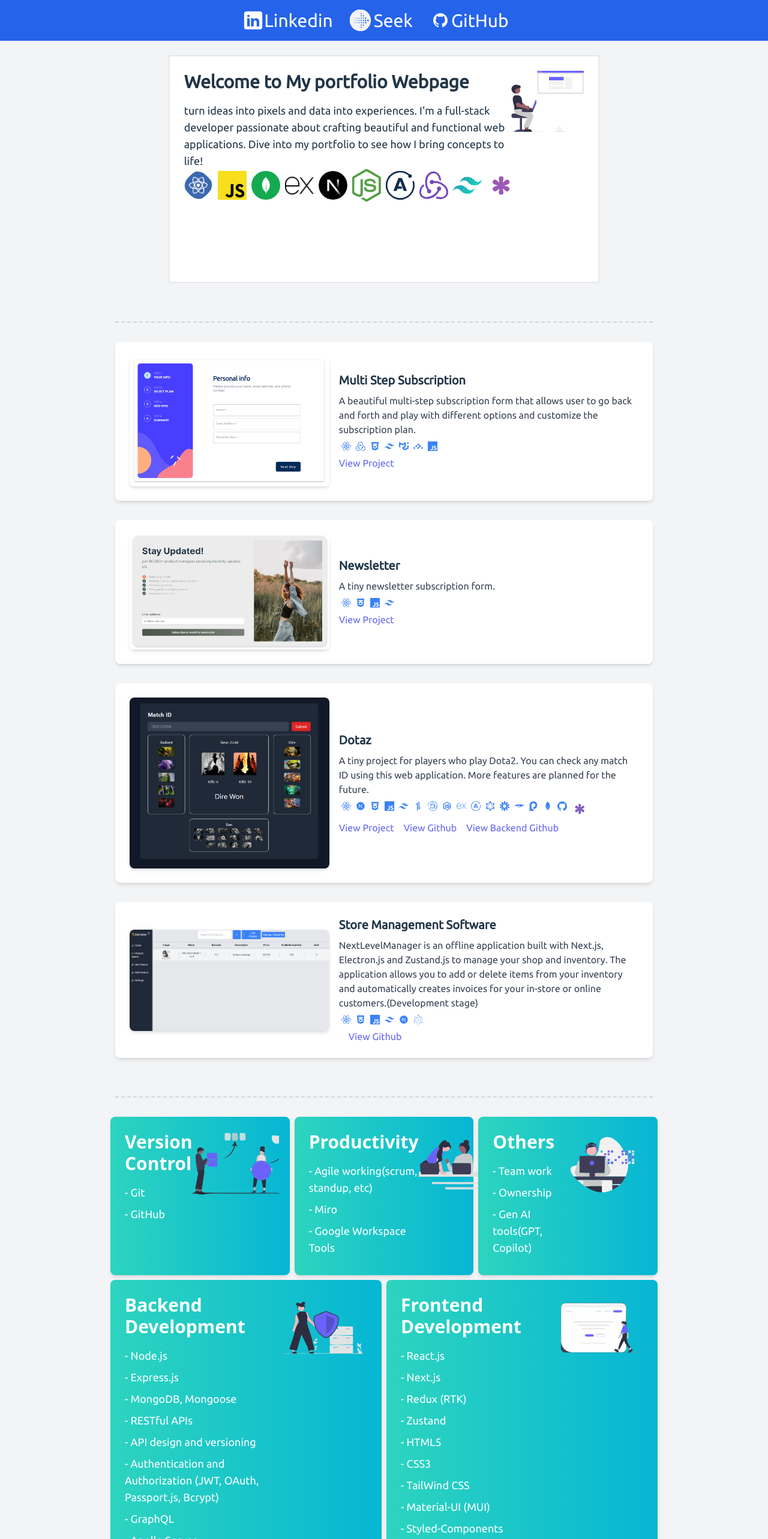
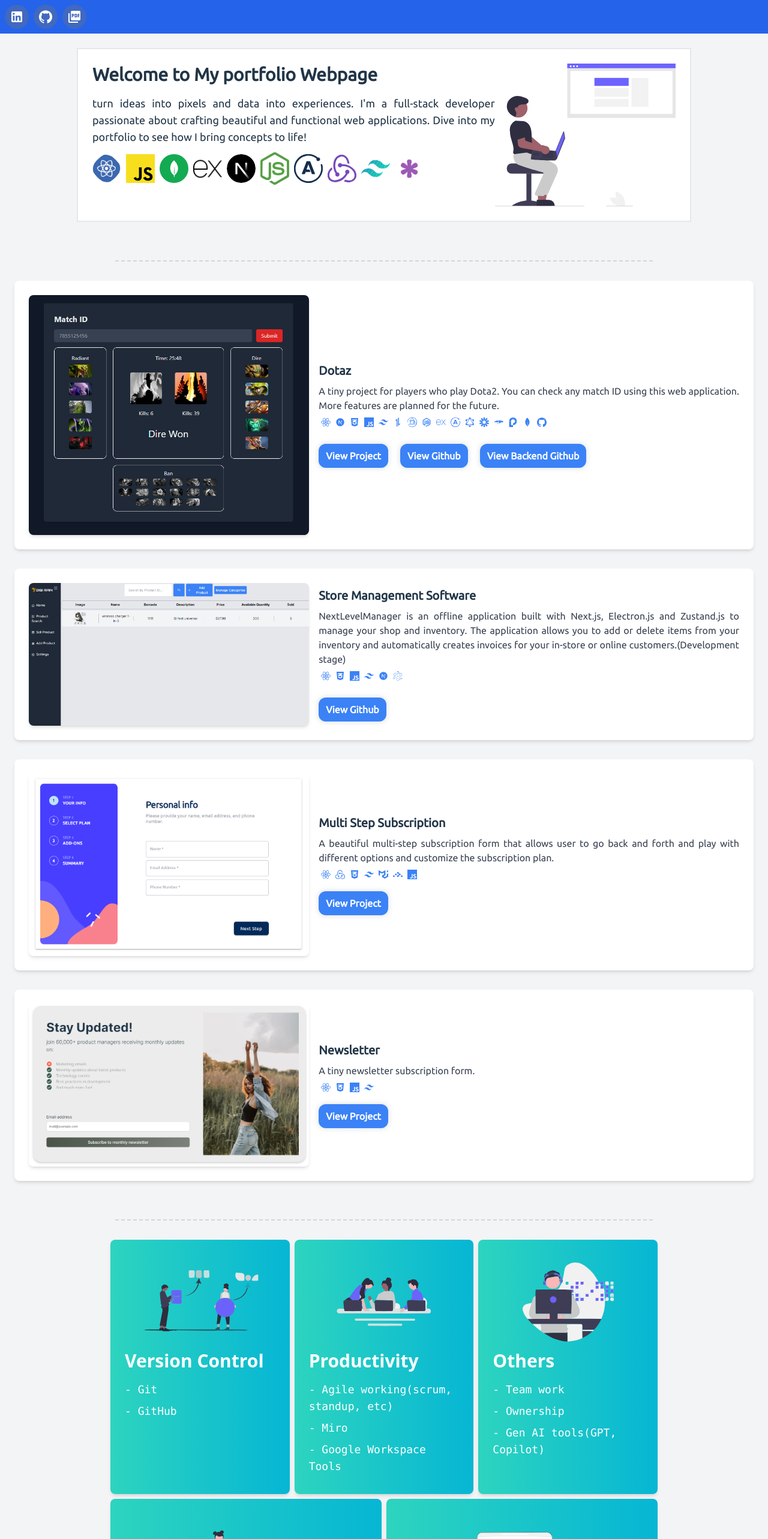
Before and after one commit to kaveh2k/portfolio, a React (Create React App) app: page / in a window 1280 px wide. Shown: the top 2566 px of the page at 60% size. Built offline with nearby package versions, Linux system fonts and the light colour scheme.

Commit message:
update design and debug skills

```diff
--- a/package.json
+++ b/package.json
@@ -4,8 +4,8 @@
   "private": true,
   "dependencies": {
     "@babel/plugin-proposal-private-property-in-object": "^7.21.11",
-    "@emotion/react": "^11.12.0",
-    "@emotion/styled": "^11.12.0",
+    "@emotion/react": "^11.13.0",
+    "@emotion/styled": "^11.13.0",
     "@fontsource/ubuntu": "^5.0.13",
     "@mui/icons-material": "^5.16.4",
     "@mui/material": "^5.16.4",
--- a/src/components/main/Header.jsx
+++ b/src/components/main/Header.jsx
@@ -2,34 +2,37 @@ import React from "react";
 import { Link } from "react-router-dom";
 import { github, linkedin, seek } from "../../img";
 
+import LinkedInIcon from "@mui/icons-material/LinkedIn";
+import SeekIcon from "@mui/icons-material/Search"; // Material Icon for Seek
+import IndeedIcon from "@mui/icons-material/VerifiedUser"; // Material Icon for Indeed
+import GitHubIcon from "@mui/icons-material/GitHub";
+import PdfIcon from "@mui/icons-material/PictureAsPdf";
+
 const Header = () => {
   return (
     <>
-      <header className="bg-blue-600 p-4 flex justify-center items-center">
+      <header className="bg-blue-600 p-2 flex justify-start items-center">
         <div className="flex">
           <Link
             to={"https://www.linkedin.com/in/kavehkorki/"}
-            className="text-white mr-7 flex"
+            className="text-white mr-2 flex items-center rounded-full p-2 bg-gray-500 bg-opacity-40 hover:text-blue-900 hover:bg-white"
             target="_blank"
           >
-            <img src={linkedin} alt="github" className="w-9" />
-            <h1 className="text-3xl">Linkedin</h1>
+            <LinkedInIcon />
+          </Link>
+          <Link
+            to={"https://github.com/kaveh2k"}
+            className="text-white mr-2 flex items-center rounded-full p-2 bg-gray-500 bg-opacity-40 hover:text-blue-900 hover:bg-white"
+            target="_blank"
+          >
+            <GitHubIcon />
           </Link>
           <Link
             to={"https://www.seek.com.au/profile/kaveh-korki-6BMR6BtJhS"}
-            className="text-white mr-7 flex"
+            className="text-white mr-2 flex items-center rounded-full p-2 bg-gray-500 bg-opacity-40 hover:text-blue-900 hover:bg-white"
             target="_blank"
           >
-            <img src={seek} alt="github" className="w-9 mr-1" />
-            <h1 className="text-3xl">Seek</h1>
-          </Link>
-          <Link
-            to={"https://github.com/kaveh2k"}
-            className="text-white mr-7 flex"
-            target="_blank"
-          >
-            <img src={github} alt="github" className="w-9" />
-            <h1 className="text-3xl">GitHub</h1>
+            <PdfIcon />
           </Link>
         </div>
       </header>
--- a/src/components/main/intro/Intro.jsx
+++ b/src/components/main/intro/Intro.jsx
@@ -17,9 +17,9 @@ import IntroIcon from "./introImg";
 const Intro = () => {
   return (
     <>
-      <div className="text-left mb-8 border-2 md:w-7/12 bg-white p-6 flex flex-col md:flex-row">
-        <div className="grid grid-cols-1 md:grid-rows-2 ">
-          <div className="">
+      <div className="mb-8 border-2 md:w-full md:max-w-5xl text-justify bg-white p-6 flex flex-col md:flex-row">
+        <div className="">
+          <div className="mb-3">
             <h2 className="text-3xl  font-semibold mb-4">
               Welcome to My portfolio Webpage
             </h2>
@@ -30,7 +30,7 @@ const Intro = () => {
               to life!
             </p>
           </div>
-          <div className="flex flex-row items-center h-fit">
+          <div className="flex flex-row items-center h-fit ">
             <IntroIcon icon={reactjs} alt="react.js" />
             <IntroIcon icon={js} alt="java script" />
             <IntroIcon icon={mongodb} alt="mongodb" />
@@ -43,7 +43,7 @@ const Intro = () => {
             <IntroIcon icon={fus2} alt="fuse.js" />
           </div>
         </div>
-        <div className=" hidden md:block md:h-3/4 md:w-3/4 lg:h-1/4 lg:w-7/12 ">
+        <div className=" hidden mid-screen:block mid-screen:h-3/4 md:w-3/4 ">
           <div className=" transform transition-transform duration-300 hover:scale-105">
             <img src={web_developer} alt="Web Developer" />
           </div>
--- a/src/components/main/projects/RenderProjects.jsx
+++ b/src/components/main/projects/RenderProjects.jsx
@@ -22,10 +22,52 @@ import {
 
 import { RiNextjsFill, RiNodejsLine } from "react-icons/ri";
 
-import { multistep, newsletter, dotaz_front, fuse, sample } from "../../../img";
+import { multistep, newsletter, dotaz_front, sample } from "../../../img";
 
 const RenderProjects = () => {
   const projects = [
+    {
+      imageUrl: dotaz_front,
+      title: "Dotaz",
+      description:
+        "A tiny project for players who play Dota2. You can check any match ID using this web application. More features are planned for the future.",
+      technologies: [
+        { icon: FaReact, name: "React.js" },
+        { icon: RiNextjsFill, name: "Next.js" },
+        { icon: FaCss3Alt, name: "CSS" },
+        { icon: SiJavascript, name: "JavaScript" },
+        { icon: SiTailwindcss, name: "TailwindCSS" },
+        { icon: SiAxios, name: "Axios" },
+        { icon: SiPostcss, name: "PostCSS" },
+        { icon: RiNodejsLine, name: "Node.js" },
+        { icon: SiExpress, name: "Express" },
+        { icon: SiApollographql, name: "Apollo GraphQL" },
+        { icon: SiGraphql, name: "GraphQL" },
+        { icon: SiJsonwebtokens, name: "JSON Web Tokens" },
+        { icon: SiMongoose, name: "Mongoose" },
+        { icon: SiPassport, name: "Passport" },
+        { icon: SiMongodb, name: "MongoDB" },
+        { icon: SiGithub, name: "GitHub" },
+      ],
+      projectLink: "https://dotaz.onrender.com/",
+      githubLink: "https://github.com/kaveh2k/dotaz/",
+      backendLink: "https://github.com/kaveh2k/dotaz-backend",
+    },
+    {
+      imageUrl: sample,
+      title: "Store Management Software",
+      description:
+        "NextLevelManager is an offline application built with Next.js, Electron.js and Zustand.js to manage your shop and inventory. The application allows you to add or delete items from your inventory and automatically creates invoices for your in-store or online customers.(Development stage)",
+      technologies: [
+        { icon: FaReact, name: "React.js" },
+        { icon: FaCss3Alt, name: "CSS" },
+        { icon: SiJavascript, name: "JavaScript" },
+        { icon: SiTailwindcss, name: "TailWind CSS" },
+        { icon: RiNextjsFill, name: " Next.js" },
+        { icon: SiElectron, name: " Electron.js " },
+      ],
+      githubLink: "https://github.com/kaveh2k/nextlevelmanager",
+    },
     {
       imageUrl: multistep,
       title: "Multi Step Subscription",
@@ -54,49 +96,6 @@ const RenderProjects = () => {
       ],
       projectLink: "/newsletter",
     },
-    {
-      imageUrl: dotaz_front,
-      title: "Dotaz",
-      description:
-        "A tiny project for players who play Dota2. You can check any match ID using this web application. More features are planned for the future.",
-      technologies: [
-        { icon: FaReact, name: "React.js" },
-        { icon: RiNextjsFill, name: "Next.js" },
-        { icon: FaCss3Alt, name: "CSS" },
-        { icon: SiJavascript, name: "JavaScript" },
-        { icon: SiTailwindcss, name: "TailwindCSS" },
-        { icon: SiAxios, name: "Axios" },
-        { icon: SiPostcss, name: "PostCSS" },
-        { icon: RiNodejsLine, name: "Node.js" },
-        { icon: SiExpress, name: "Express" },
-        { icon: SiApollographql, name: "Apollo GraphQL" },
-        { icon: SiGraphql, name: "GraphQL" },
-        { icon: SiJsonwebtokens, name: "JSON Web Tokens" },
-        { icon: SiMongoose, name: "Mongoose" },
-        { icon: SiPassport, name: "Passport" },
-        { icon: SiMongodb, name: "MongoDB" },
-        { icon: SiGithub, name: "GitHub" },
-        { icon: fuse, name: "fuse.js" },
-      ],
-      projectLink: "https://dotaz.onrender.com/",
-      githubLink: "https://github.com/kaveh2k/dotaz/",
-      backendLink: "https://github.com/kaveh2k/dotaz-backend",
-    },
-    {
-      imageUrl: sample,
-      title: "Store Management Software",
-      description:
-        "NextLevelManager is an offline application built with Next.js, Electron.js and Zustand.js to manage your shop and inventory. The application allows you to add or delete items from your inventory and automatically creates invoices for your in-store or online customers.(Development stage)",
-      technologies: [
-        { icon: FaReact, name: "React.js" },
-        { icon: FaCss3Alt, name: "CSS" },
-        { icon: SiJavascript, name: "JavaScript" },
-        { icon: SiTailwindcss, name: "TailWind CSS" },
-        { icon: RiNextjsFill, name: " Next.js" },
-        { icon: SiElectron, name: " Electron.js " },
-      ],
-      githubLink: "https://github.com/kaveh2k/nextlevelmanager",
-    },
   ];
 
   return (
--- a/src/components/utils/Project.jsx
+++ b/src/components/utils/Project.jsx
@@ -1,4 +1,4 @@
-import { Tooltip, IconButton } from "@mui/material";
+import { Tooltip } from "@mui/material";
 import React from "react";
 import { Link } from "react-router-dom";
 
@@ -12,7 +12,7 @@ const Project = ({
   backendLink,
 }) => {
   return (
-    <section className="bg-white p-6 rounded-lg shadow-md mb-8 w-full max-w-4xl">
+    <section className="bg-white p-6 rounded-lg shadow-md mb-8 w-full max-w-7xl">
       <div className="flex flex-col md:flex-row md:items-center ">
         <Link
           to={projectLink}
@@ -21,53 +21,58 @@ const Project = ({
         >
           <img src={imageUrl} alt={title} className="rounded-lg shadow-md" />
         </Link>
-        <div className="text-left md:w-3/5 ">
-          <h4 className="text-xl font-semibold mb-2 ">{title}</h4>
+        <div className="text-justify md:w-3/5 ">
+          <h1 className="text-xl font-semibold mb-2 ">{title}</h1>
           <p className="text-gray-700 mb-2">{description}</p>
           <div className="flex mb-2">
             {technologies.map((TechIcon, index) => (
               <Tooltip key={index} arrow title={TechIcon.name}>
                 <div className="mx-1" key={index}>
-                  {TechIcon.name === "fuse.js" ? (
-                    <img src={TechIcon.icon} alt={TechIcon.name} width={25} />
-                  ) : (
                   <TechIcon.icon className="text-blue-500" />
-                  )}
                 </div>
               </Tooltip>
             ))}
           </div>
           {projectLink ? (
+            <div class="mt-3 mr-5 relative inline-flex  group">
+              <div class="absolute transitiona-all duration-1000 opacity-70 -inset-px bg-gradient-to-r from-gray-300 via-slate-300 to-gray-300 rounded-xl blur-sm group-hover:opacity-100 group-hover:-inset-1 group-hover:duration-200 animate-tilt"></div>
               <Link
                 to={projectLink}
-              className="text-indigo-500 hover:underline"
+                className="relative inline-flex items-center justify-center px-3 py-2 text-base font-bold text-white transition-all duration-200 bg-blue-500 font-pj rounded-xl focus:outline-none focus:ring-2 focus:ring-offset-2 focus:ring-gray-900 hover:text-white"
                 target="_blank"
               >
                 View Project
               </Link>
+            </div>
           ) : (
             <></>
           )}
 
           {githubLink ? (
+            <div class="mt-5 mr-5 relative inline-flex  group">
+              <div class="absolute transitiona-all duration-1000 opacity-70 -inset-px bg-gradient-to-r from-gray-300 via-slate-300 to-gray-300 rounded-xl blur-sm group-hover:opacity-100 group-hover:-inset-1 group-hover:duration-200 animate-tilt"></div>
               <Link
                 to={githubLink}
-              className="text-indigo-500 hover:underline ml-4"
+                className="relative inline-flex items-center justify-center px-3 py-2 text-base font-bold text-white transition-all duration-200 bg-blue-500 font-pj rounded-xl focus:outline-none focus:ring-2 focus:ring-offset-2 focus:ring-gray-900 hover:text-white"
                 target="_blank"
               >
                 View Github
               </Link>
+            </div>
           ) : (
             <></>
           )}
           {backendLink ? (
+            <div class="mt-3 relative inline-flex  group">
+              <div class="absolute transitiona-all duration-1000 opacity-70 -inset-px bg-gradient-to-r from-gray-300 via-slate-300 to-gray-300 rounded-xl blur-sm group-hover:opacity-100 group-hover:-inset-1 group-hover:duration-200 animate-tilt"></div>
               <Link
                 to={backendLink}
-              className="text-indigo-500 hover:underline ml-4"
+                className="relative inline-flex items-center justify-center px-3 py-2 text-base font-bold text-white transition-all duration-200 bg-blue-500 font-pj rounded-xl focus:outline-none focus:ring-2 focus:ring-offset-2 focus:ring-gray-900 hover:text-white"
                 target="_blank"
               >
                 View Backend Github
               </Link>
+            </div>
           ) : (
             <></>
           )}
--- a/src/components/utils/Skills.jsx
+++ b/src/components/utils/Skills.jsx
@@ -1,8 +1,14 @@
 const Skills = ({ imageUrl, title, skills }) => {
   return (
-    <section className="relative bg-gradient-to-r from-teal-400 to-cyan-500 m-2 p-6 text-white rounded-lg shadow-md flex flex-row lg:m-0">
-      <div className="flex-grow flex flex-col items-start">
-        <h3 className="text-3xl font-bold font-sans mb-4">{title}</h3>
+    <section className=" bg-gradient-to-r from-teal-400 to-cyan-500 m-2 p-6 text-white rounded-lg shadow-md flex flex-row lg:m-0 font-mono  ">
+      <div className="flex-grow flex flex-row above-mid-screen:flex-col above-mid-screen:justify-start lg-mid-screen:flex-row lg-mid-screen:justify-between justify-between">
+        <img
+          src={imageUrl}
+          alt="Skill related"
+          className="hidden above-mid-screen:flex lg-mid-screen:hidden w-[200px] h-[160px] mx-auto object-contain"
+        />
+        <div>
+          <h4 className="text-3xl font-bold font-sans mb-4">{title}</h4>
           <div className="flex-grow">
             {skills.map((text) => (
               <p className="text-lg mb-2">- {text}</p>
@@ -12,8 +18,9 @@ const Skills = ({ imageUrl, title, skills }) => {
         <img
           src={imageUrl}
           alt="Skill related"
-        className="w-36 h-28 object-cover block rounded-lg"
+          className="w-full max-w-[150px] h-fit above-mid-screen:hidden lg-mid-screen:flex  mid-screen:w-[200px] mid-screen:object-scale-down mid-screen:h-[180px] object-cover block rounded-lg"
         />
+      </div>
     </section>
   );
 };
--- a/tailwind.config.js
+++ b/tailwind.config.js
@@ -2,7 +2,95 @@
 module.exports = {
   content: ["./src/**/*.{js,jsx,ts,tsx}"],
   theme: {
-    extend: {},
+    extend: {
+      screens: {
+        "mid-screen": "950px",
+        "above-mid-screen": "1024px",
+        "lg-mid-screen": "1412px",
+      },
+      keyframes: {
+        "fade-in-left": {
+          "0%": {
+            opacity: 0,
+            transform: "translate3d(-100%, 0, 0)",
+          },
+          "100%": {
+            opacity: 1,
+            transform: "translate3d(0, 0, 0)",
+          },
+        },
+        wiggle: {
+          "5%": {
+            transform: "rotate(-5deg)",
+          },
+          "20%": {
+            transform: "rotate(5deg)",
+          },
+          "40%": {
+            transform: "rotate(-5deg)",
+          },
+          "80%": {
+            transform: "rotate(5deg)",
+          },
+        },
+        flip: {
+          "0%": {
+            transform: "rotateY(-180deg)",
+          },
+          "50%": {
+            transform: "rotateY(-90deg)",
+          },
+          "100%": {
+            transform: "rotateY(0deg)",
+          },
+        },
+        wiggle: {
+          "5%": {
+            transform: "rotate(-5deg)",
+          },
+          "20%": {
+            transform: "rotate(5deg)",
+          },
+          "40%": {
+            transform: "rotate(-5deg)",
+          },
+          "80%": {
+            transform: "rotate(5deg)",
+          },
+        },
+        flip: {
+          "0%": {
+            transform: "rotateY(-180deg)",
+          },
+          "50%": {
+            transform: "rotateY(-90deg)",
+          },
+          "100%": {
+            transform: "rotateY(0deg)",
+          },
+        },
+        tada: {
+          "0%": {
+            transform: "scale3d(1, 1, 1)",
+          },
+          "10%, 20%": {
+            transform: "scale3d(0.9, 0.9, 0.9) rotate3d(0, 0, 1, -3deg)",
+          },
+          "30%, 50%, 70%, 90%": {
+            transform: "scale3d(1.1, 1.1, 1.1) rotate3d(0, 0, 1, 3deg)",
+          },
+          "40%, 60%, 80%": {
+            transform: "scale3d(1.1, 1.1, 1.1) rotate3d(0, 0, 1, -3deg)",
+          },
+          "100%": {
+            transform: "scale3d(1, 1, 1)",
+          },
+        },
+      },
+      animation: {
+        fadeinleft: "fade-in-left 1s ease-in-out 0.25s 1",
+      },
+    },
   },
   plugins: [],
 };
```
Also changed, not shown: 2 other files (tests, documents, lock files or other folders). Lines whose indentation alone changed are shown as unchanged.
